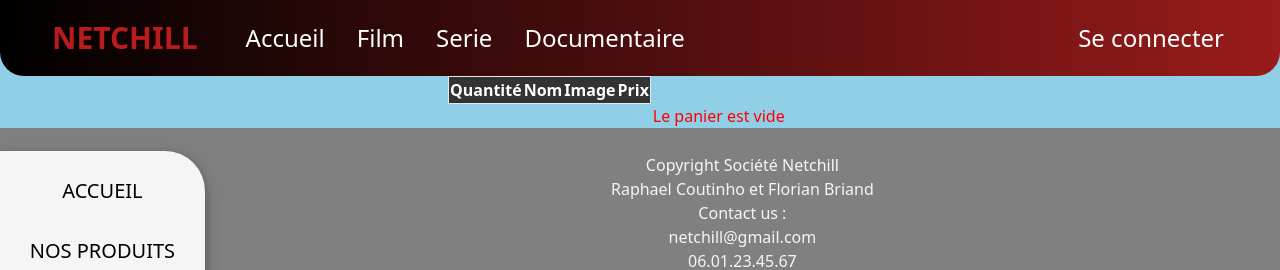
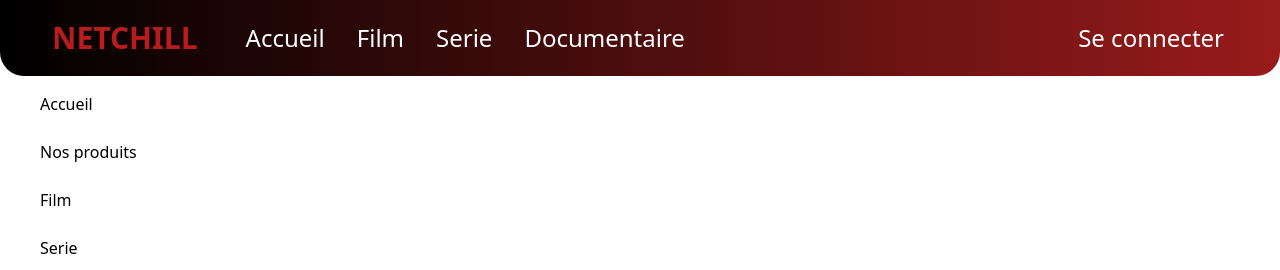
Before and after one commit to FlorianBriand/Site_e-commerce_films_series, a PHP site: page /panier.php in a window 1280 px wide. Shown: the top 270 px of the page. Run offline with PHP 8.4, Linux system fonts and the light colour scheme; lists and menus that the app fills with data are empty.

Commit message:
remplacement du css par tailwind

```diff
--- a/css/fichier.css
+++ b/css/fichier.css
@@ -1,24 +1,4 @@
-html,
-body {
-  margin: 0;
-  padding: 0;
-  background-color: rgb(145, 207, 231);
-  font-family: Noto Sans, sans-serif;
-  min-width: 1070px;
-}
-
-/* Tableaux */
-
-table {
-  margin-left: 35%;
-}
-table,
-td {
-  border: 1px solid #333;
-  text-align: center;
-  min-width: 100px;
-}
-
+/*
 thead,
 tfoot {
   background-color: #333;
@@ -65,7 +45,7 @@ menu {
   margin-top: 75px;
   box-shadow: 0 4px 8px 0 rgba(0, 0, 0, 0.2), 0 6px 20px 0 rgba(0, 0, 0, 0.19);
   border-radius: 0px 40px 40px 0px;
-}
+}*/
 
 input[type="button"] {
   display: inline-block;
@@ -121,14 +101,23 @@ input[type="submit"]:disabled,
 input[type="button"]:disabled {
   background: rgb(219, 201, 201);
 }
-
+/*
 #accueil {
   background-image: url("../img/pied.jpg");
   background-repeat: no-repeat;
   background-size: cover;
   min-height: 800px;
   text-align: center;
+}*/
+#bStock {
+  position: fixed;
+  bottom: 200px;
+  right: 50px;
+  width: 300px;
 }
+
+/*
+
 #partieArticle {
   display: flex;
   flex-wrap: wrap;
@@ -137,15 +126,10 @@ input[type="button"]:disabled {
   justify-content: center;
 }
 
-#bStock {
-  position: fixed;
-  bottom: 200px;
-  right: 50px;
-  width: 300px;
-}
-
+*/
 article {
-  width: 450px;
+  width: 500px;
+} /*
   height: 300px;
   margin: 15px;
   background-color: rgb(10, 152, 199);
@@ -155,11 +139,11 @@ article {
   box-shadow: 0 4px 8px 0 rgba(0, 0, 0, 0.2), 0 6px 20px 0 rgba(0, 0, 0, 0.19);
   display: block;
 }
-
+*/
 img:hover {
   transform: scale(1.06);
 }
-
+/*
 .titre {
   color: #ffffffb2;
   text-shadow: 2px 2px 4px #000000;
@@ -175,9 +159,7 @@ img:hover {
   display: none;
 }
 
-#resume {
-  display: none;
-}
+
 .genre {
   color: #ffffffb2;
   font-size: 80%;
@@ -189,7 +171,10 @@ img:hover {
   font-size: 100%;
   display: block;
 }
-
+*/
+#resume {
+  display: none;
+}
 .input {
   width: 13px;
   height: 13px;
@@ -200,7 +185,7 @@ img:hover {
   top: -1px;
   *overflow: hidden;
 }
-
+/*
 .imgArticle {
   height: 250px;
   width: 170px;
@@ -266,7 +251,7 @@ footer {
   padding-top: 25px;
   padding-bottom: 25px;
 }
-
+*/
 input,
 textarea {
   font: 1em sans-serif;
```
